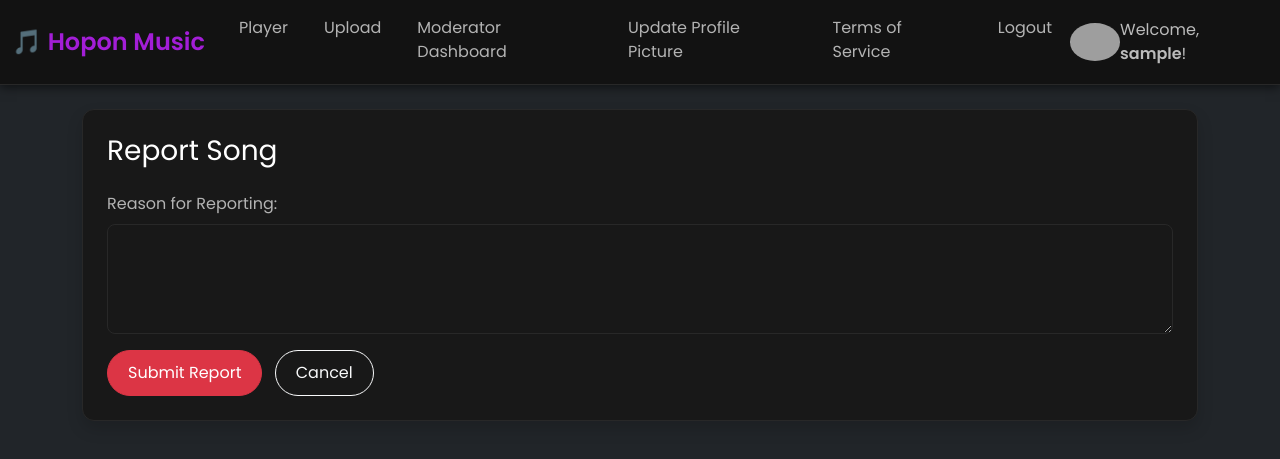
After one commit to Virus01Official/HopOnMusic, a Flask app: page /report_song/1 in a window 1280 px wide. The commit adds this page. Shown: the top 459 px of the page. Run offline with Flask 3, Linux system fonts and the light colour scheme; the visitor is signed in with stand-in values (Sample User, id 1); grey boxes are pictures that could not be loaded.

Commit message:
added reporting(somewhat)

```diff
--- a/app.py
+++ b/app.py
@@ -44,6 +44,19 @@ def init_db():
                 FOREIGN KEY (user_id) REFERENCES users (id)
             )
         ''')
+
+        cursor.execute('''
+        CREATE TABLE IF NOT EXISTS reports (
+            id INTEGER PRIMARY KEY AUTOINCREMENT,
+            song_id INTEGER NOT NULL,
+            reporter_id INTEGER NOT NULL,
+            reason TEXT NOT NULL,
+            timestamp DATETIME DEFAULT CURRENT_TIMESTAMP,
+            FOREIGN KEY (song_id) REFERENCES songs(id),
+            FOREIGN KEY (reporter_id) REFERENCES users(id)
+            )
+        ''')
+
         conn.commit()
 
 init_db()
@@ -351,7 +364,75 @@ def edit_profile():
 
     return render_template('edit_profile.html', current_username=session['username'])
 
+@app.route('/moderator/reports')
+def view_reports():
+    if 'username' not in session or session.get('role') != 'moderator':
+        return redirect(url_for('login'))
 
+    with sqlite3.connect('database.db') as conn:
+        cursor = conn.cursor()
+        cursor.execute('''
+            SELECT reports.id, reports.reason, reports.timestamp,
+                   users.username AS reporter, songs.title, songs.id AS song_id
+            FROM reports
+            JOIN users ON reports.reporter_id = users.id
+            JOIN songs ON reports.song_id = songs.id
+        ''')
+        reports = cursor.fetchall()
+
+    return render_template('view_reports.html', reports=reports)
+
+@app.route('/delete_report/<int:report_id>', methods=['POST'])
+def delete_report(report_id):
+    if 'username' not in session or session.get('role') != 'moderator':
+        return redirect(url_for('login'))
+
+    with sqlite3.connect('database.db') as conn:
+        cursor = conn.cursor()
+        cursor.execute('DELETE FROM reports WHERE id = ?', (report_id,))
+        conn.commit()
+
+    flash('Report deleted successfully.')
+    return redirect(url_for('view_reports'))
+
+@app.route('/report_song/<int:song_id>', methods=['GET', 'POST'])
+def report_song(song_id):
+    if 'username' not in session:
+        return redirect(url_for('login'))
+
+    if request.method == 'POST':
+        reason = request.form['reason']
+        reporter_id = session['user_id']  # Use the logged-in user's ID
+
+        with sqlite3.connect('database.db') as conn:
+            cursor = conn.cursor()
+            try:
+                cursor.execute('''
+                    INSERT INTO reports (song_id, reporter_id, reason)
+                    VALUES (?, ?, ?)
+                ''', (song_id, reporter_id, reason))
+                conn.commit()
+                flash('Song reported successfully.')
+            except sqlite3.IntegrityError as e:
+                flash(f'Error: {e}')
+
+        return redirect(url_for('player'))
+
+    return render_template('report_song.html', song_id=song_id)
+
+@app.route('/update_report_status/<int:report_id>', methods=['POST'])
+def update_report_status(report_id):
+    if 'username' not in session or session.get('role') != 'moderator':
+        return redirect(url_for('login'))
+
+    new_status = request.form['status']
+    with sqlite3.connect('database.db') as conn:
+        cursor = conn.cursor()
+        cursor.execute('UPDATE reports SET status = ? WHERE id = ?', (new_status, report_id))
+        conn.commit()
+
+    flash('Report status updated.')
+    return redirect(url_for('view_reports'))
 
 @app.route('/manage_users')
 def manage_users():
--- a/templates/player.html
+++ b/templates/player.html
@@ -27,6 +27,10 @@
                             <button type="submit" class="btn btn-warning btn-sm">Edit</button>
                         </form>
 
+                        <form action="{{ url_for('report_song', song_id=song[0]) }}" method="POST" class="mt-2 d-inline">
+                            <input type="hidden" name="reason" value="Inappropriate content">
+                            <button type="submit" class="btn btn-outline-danger btn-sm">Report</button>
+                        </form>
                         {% endif %}
                     </div>
                 </div>
--- /dev/null
+++ b/templates/report_song.html
@@ -0,0 +1,15 @@
+{% extends "base.html" %}
+{% block title %}Report Song{% endblock %}
+{% block content %}
+<div class="card bg-secondary text-light shadow p-4">
+    <h3 class="mb-4">Report Song</h3>
+    <form method="POST">
+        <div class="mb-3">
+            <label for="reason" class="form-label">Reason for Reporting:</label>
+            <textarea class="form-control" name="reason" id="reason" rows="4" required></textarea>
+        </div>
+        <button type="submit" class="btn btn-danger">Submit Report</button>
+        <a href="{{ url_for('player') }}" class="btn btn-outline-light ms-2">Cancel</a>
+    </form>
+</div>
+{% endblock %}
```
Also changed, not shown: templates/view_reports.html (added, +40 -0 lines).
